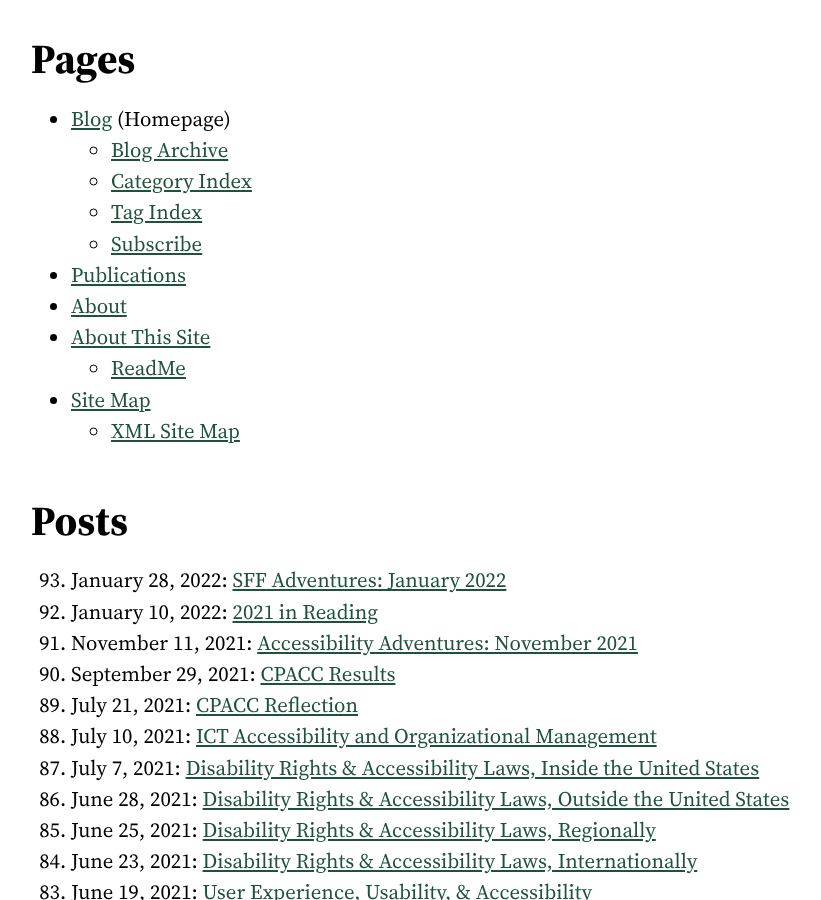
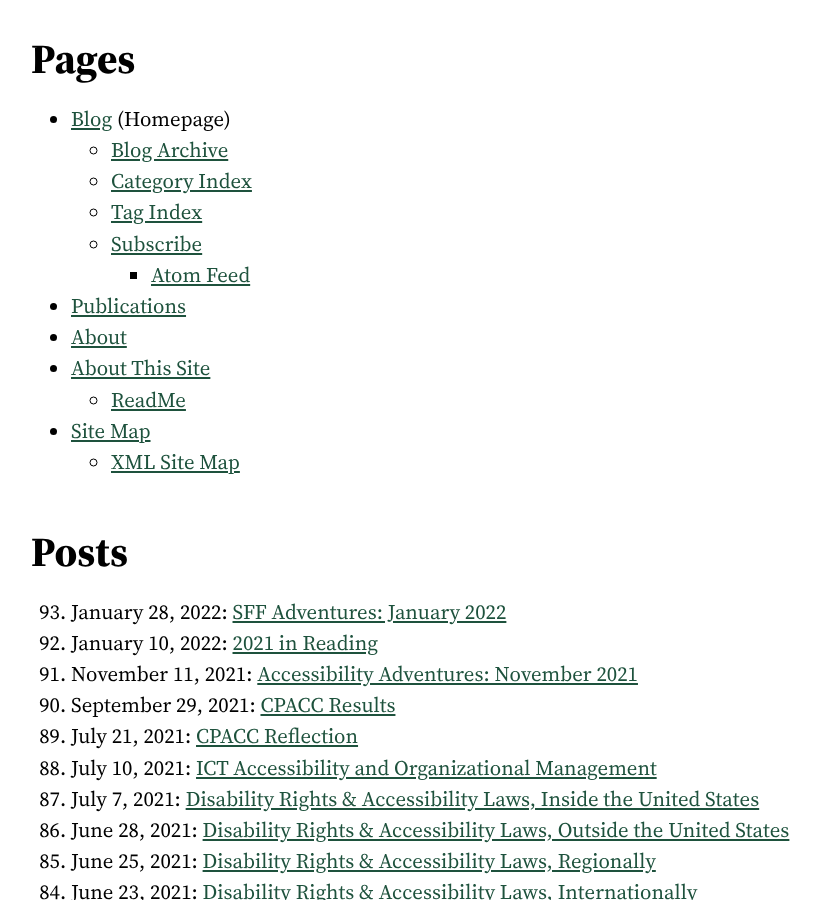
Before and after one commit to cncoulter/camcoulter.com, a Jekyll site: the page built from Site-Map.html, in a window 1280 px wide and 900 px high, scrolled down 519 px. Shown: the whole window, without its empty margins (89-910 px from the left). Built offline with Jekyll 4.4.1, drawn with Linux system fonts in a browser that asks for light colours; some web fonts are replaced.

Commit message:
Update Site Map

```diff
--- a/Site-Map.html
+++ b/Site-Map.html
@@ -25,7 +25,11 @@ permalink: /Site-Map/
 			<li><a href="/Blog/Archive/">Blog Archive</a></li>
 			<li><a href="/Blog/Categories/">Category Index</a></li>
 			<li><a href="/Blog/Tags/">Tag Index</a></li>
-			<li><a href="/Blog/Subscribe/">Subscribe</a></li>
+			<li><a href="/Blog/Subscribe/">Subscribe</a>
+				<ul>
+					<li><a href="/feed.xml">Atom Feed</a></li>
+				</ul>
+			</li>
 		</ul>
 	</li>
 	<li><a href="/Publications/">Publications</a></li>
```
